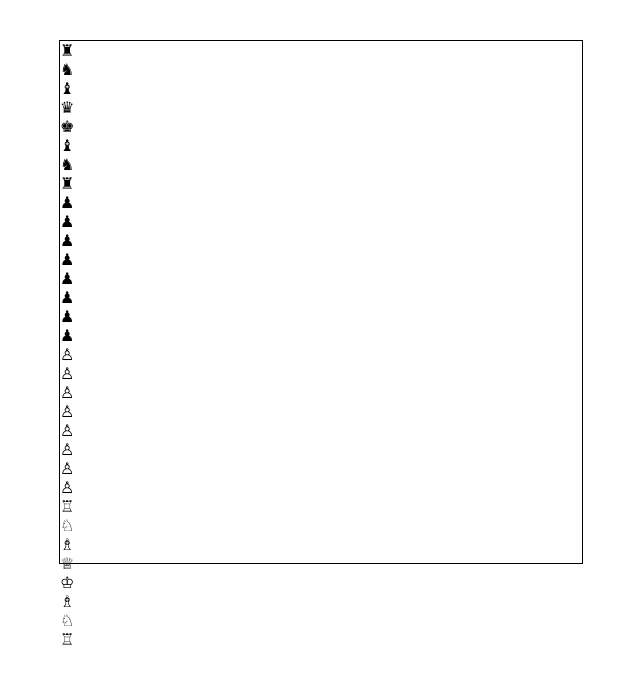
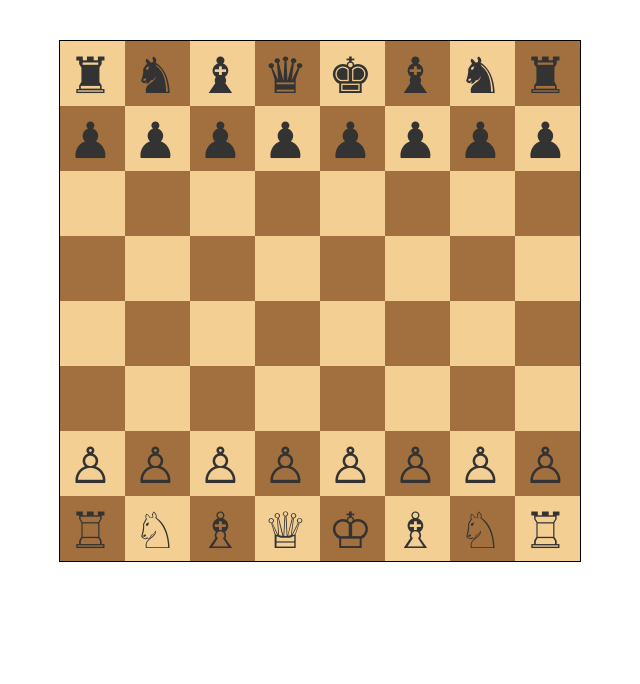
Before and after one commit to COMPACTLMS/ChessGame, a plain HTML site: page index.html in a window 1280 px wide. Shown: the whole page, without its empty margins (351-991 px from the left). Drawn offline with nearby package versions, Linux system fonts and the light colour scheme.

Commit message:
Update index.html

```diff
--- a/index.html
+++ b/index.html
@@ -4,6 +4,14 @@
     <meta charset="UTF-8">
     <title>Chess Game</title>
 <link rel="icon" type="image/x-icon" href="favicon.ico" />
+<link rel="stylesheet" type="text/css" href="_css/normalize.css">
+    <link rel="stylesheet" type="text/css" href="_css/styles.css">
+    <link rel="stylesheet" type="text/css" href="_css/bootstrap.min.css">
+    <link rel="stylesheet" type="text/css" href="_css/font-awesome.min.css">
+    <link rel="stylesheet" type="text/css" href="_css/jquery-ui.min.css">
+    <script type="text/javascript" rel="script" src="_js/jquery-3.2.0.min.js"></script>
+    <script type="text/javascript" rel="script" src="_js/jquery-ui.min.js"></script>
+    <script type="text/javascript" rel="script" src="_js/bootstrap.min.js"></script>
 </head>
 <body>
 
@@ -110,6 +118,6 @@
         </div>
 
     </div>
-
+<script type="text/javascript" rel="script" src="_js/script.js"></script>
 </body>
 </html>
```
